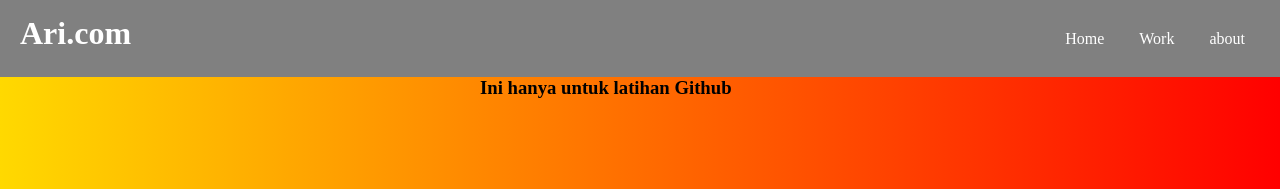
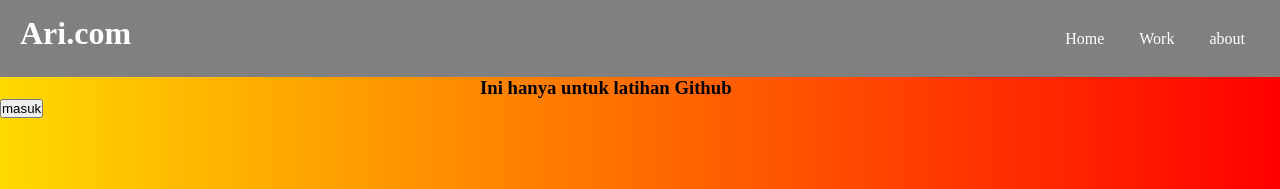
Before and after one commit to amirullah310/gitbaru, a plain HTML site: page ari.html in a window 1280 px wide. Shown: the top 189 px of the page. Drawn offline with Linux system fonts and the light colour scheme.

Commit message:
add button

```diff
--- a/ari.html
+++ b/ari.html
@@ -65,6 +65,7 @@
             </div>
         </div>
         <div class="isi"><h3>Ini hanya untuk latihan Github</h3></div>
+        <button>masuk</button>
     </div>
 </body>
 </html>
```
